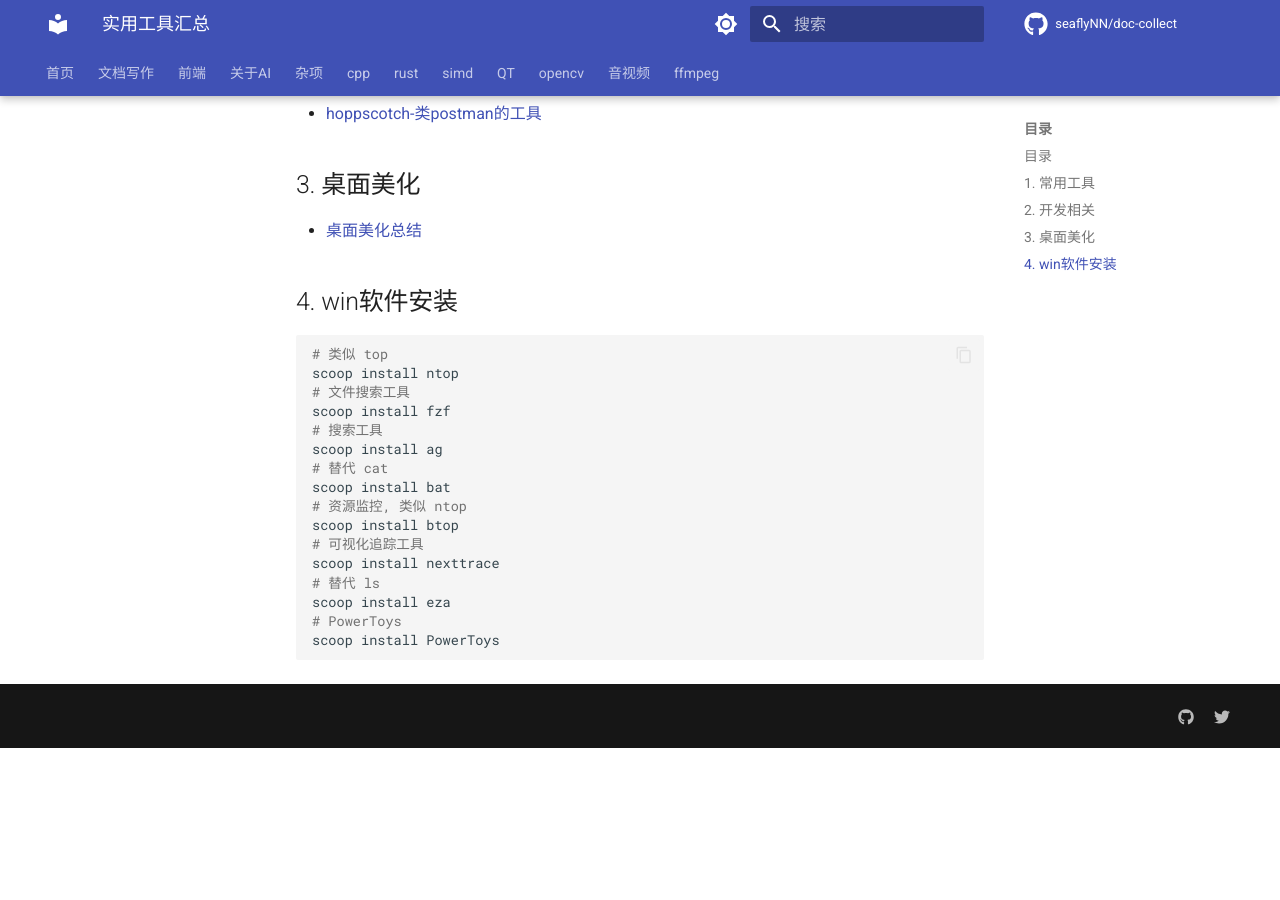
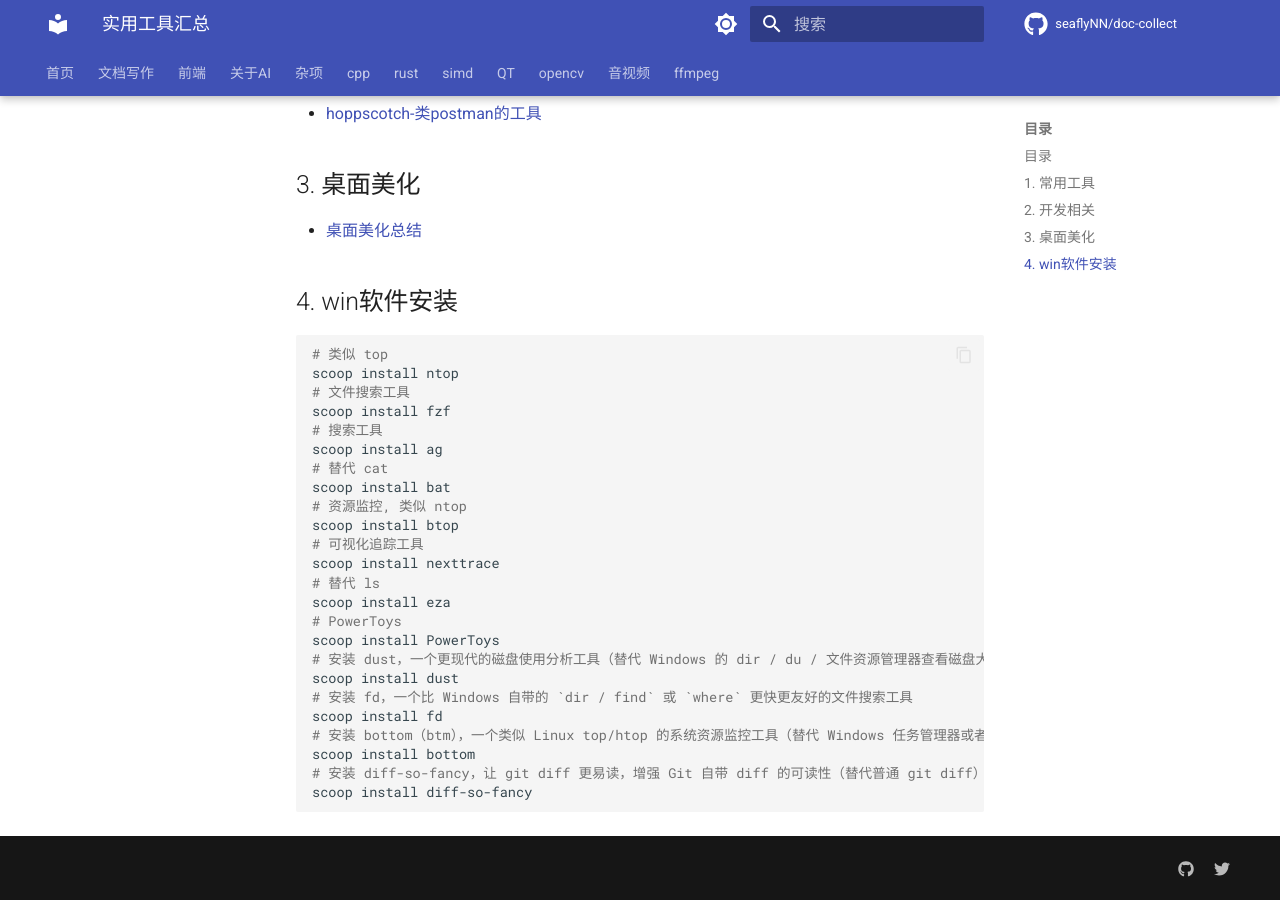
Before and after one commit to seaflyNN/doc-collect, an MkDocs documentation site: the page built from docs/杂项/实用工具汇总.md, in a window 1280 px wide and 900 px high, scrolled down 1183 px. Built offline with MkDocs 1.6.1 and Material for MkDocs 9.7.7, drawn with Linux system fonts in a browser that asks for light colours; comment, search, counter and statistics services are not loaded; before the commit the page ends 1931 px from its top, so only the background shows below that.

Commit message:
[feat] 新增多个实用工具的安装说明，包括 dust、fd、bottom 和 diff-so-fancy，提升文档的实用性和用户体验。

````diff
--- a/docs/杂项/实用工具汇总.md
+++ b/docs/杂项/实用工具汇总.md
@@ -57,4 +57,12 @@ scoop install nexttrace
 scoop install eza
 # PowerToys
 scoop install PowerToys
+# 安装 dust，一个更现代的磁盘使用分析工具（替代 Windows 的 dir / du / 文件资源管理器查看磁盘大小）
+scoop install dust
+# 安装 fd，一个比 Windows 自带的 `dir / find` 或 `where` 更快更友好的文件搜索工具
+scoop install fd
+# 安装 bottom（btm），一个类似 Linux top/htop 的系统资源监控工具（替代 Windows 任务管理器或者资源监视器）
+scoop install bottom
+# 安装 diff-so-fancy，让 git diff 更易读，增强 Git 自带 diff 的可读性（替代普通 git diff）
+scoop install diff-so-fancy
 ```
````
